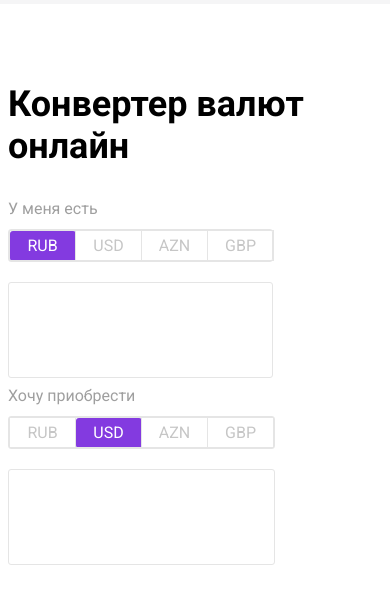
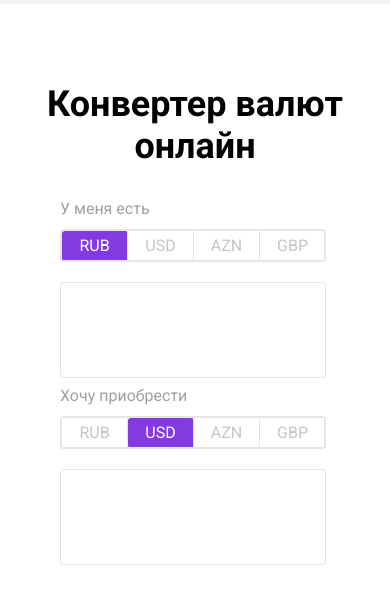
Before and after one commit to nigarvalieva/ConverterOfCurrency, a plain HTML site: page index.html in a window 390 px wide. Shown: the part 46-650 px from the top of the page. Drawn offline with Linux system fonts and the light colour scheme; no server answers.

Commit message:
final part

```diff
--- a/style.css
+++ b/style.css
@@ -171,4 +171,29 @@ input:focus {
         display: none;
     }
 
+    h1{
+        text-align: center;
+    }
+
+    .first{
+        margin: 0;
+    }
+
+    .currencies{
+        width: 265px;
+    }
+
+    .block{
+        width: 234px;
+    }
+
+    .containers {
+        width: 270px;
+        margin: auto;
+        flex-direction: column;
+    }
+
+    .container {
+        width: 265px;
+    }
 }
```
